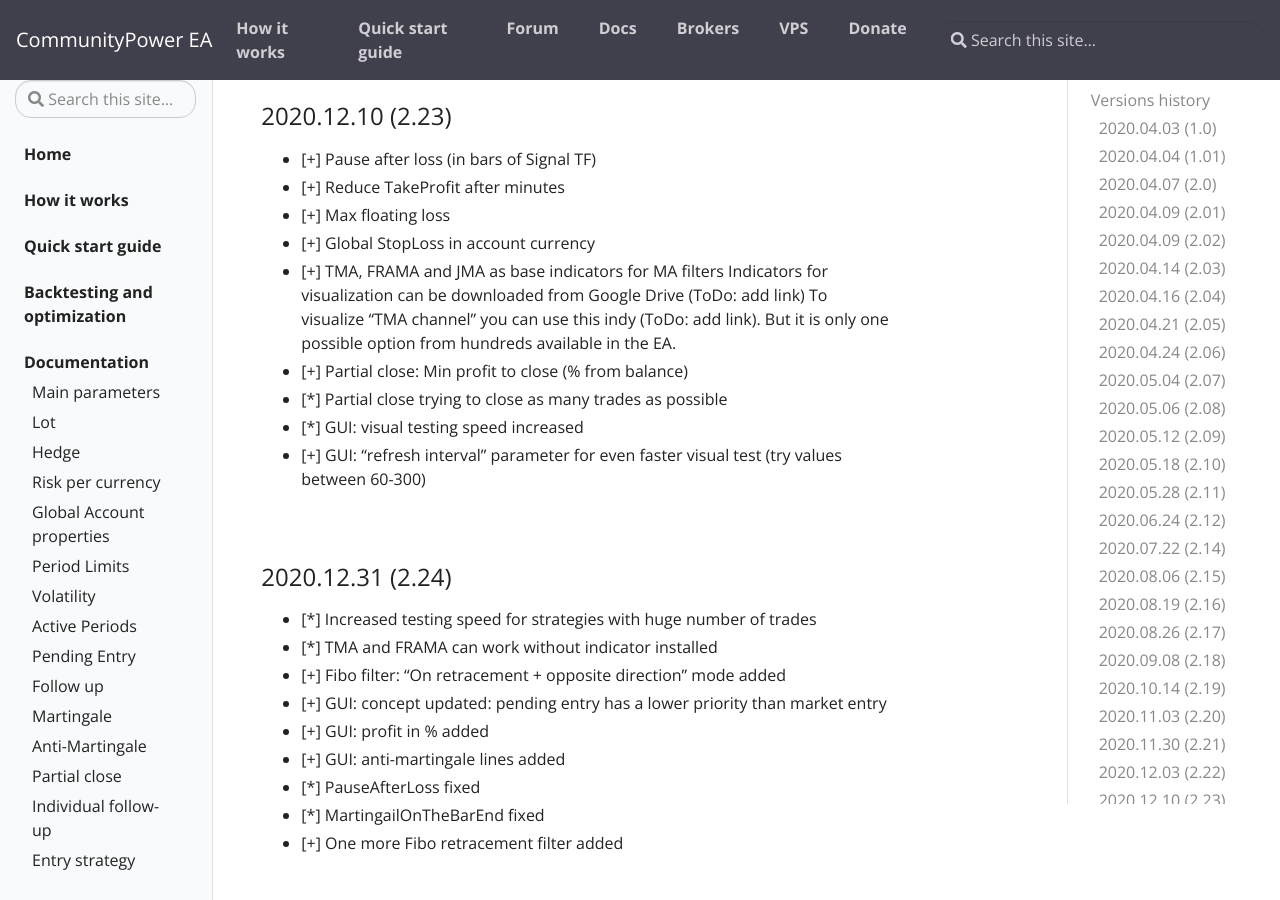
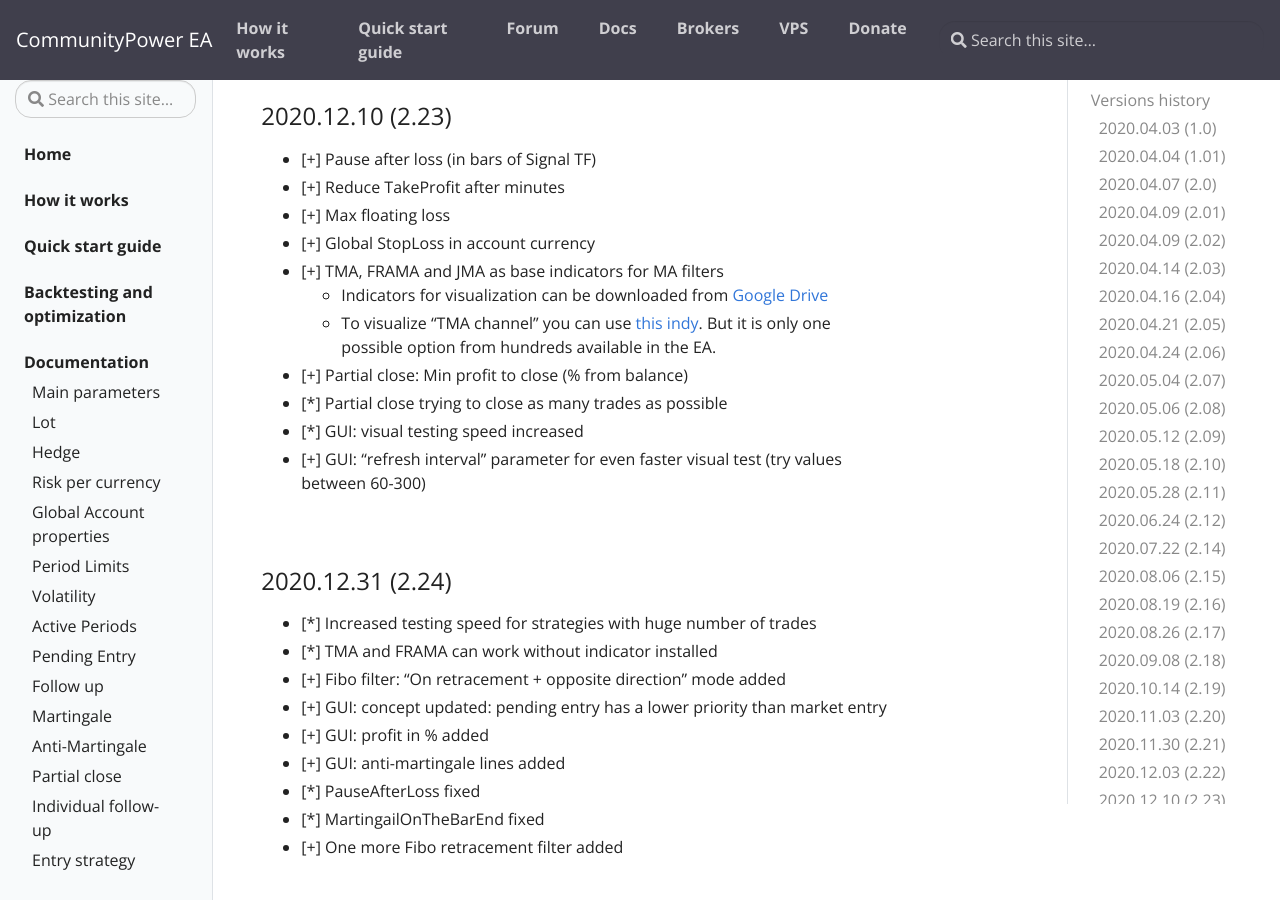
Before and after one commit to komposter/CommunityPowerEA.com, a Jekyll site: the page built from _docs/versions-history.md, in a window 1280 px wide and 900 px high, scrolled down 6376 px. Built offline with Jekyll 4.4.1, drawn with Linux system fonts in a browser that asks for light colours; some of the changed text lies outside the part shown.

Commit message:
Content change

```diff
--- a/_docs/versions-history.md
+++ b/_docs/versions-history.md
@@ -55,7 +55,7 @@
 
 ### 2020.04.21 (2.05)
 * [+] [Version for MT5](https://www.mql5.com/en/market/product/48493)
-* [+] Messages to the Telegram on openings and closings (Grammy must be launched on the same terminal!)
+* [+] Messages to the Telegram on openings and closings ([Grammy](https://www.mql5.com/en/market/product/14774) must be launched on the same terminal!)
 * [+] Spread filter (current and average) on positions opening
 
 <br />
@@ -209,8 +209,8 @@
 * [+] Max floating loss
 * [+] Global StopLoss in account currency
 * [+] TMA, FRAMA and JMA as base indicators for MA filters
-Indicators for visualization can be downloaded from Google Drive (ToDo: add link)
-To visualize "TMA channel" you can use this indy (ToDo: add link). But it is only one possible option from hundreds available in the EA.
+  * Indicators for visualization can be downloaded from [Google Drive](https://drive.google.com/drive/u/0/folders/1VXsedtTLt2Tp27CQ1nfsGpdm-Z57IZ0v)
+  * To visualize "TMA channel" you can use [this indy](https://www.mql5.com/en/code/22350). But it is only one possible option from hundreds available in the EA.
 * [+] Partial close: Min profit to close (% from balance)
 * [*] Partial close trying to close as many trades as possible
 * [*] GUI: visual testing speed increased
```
